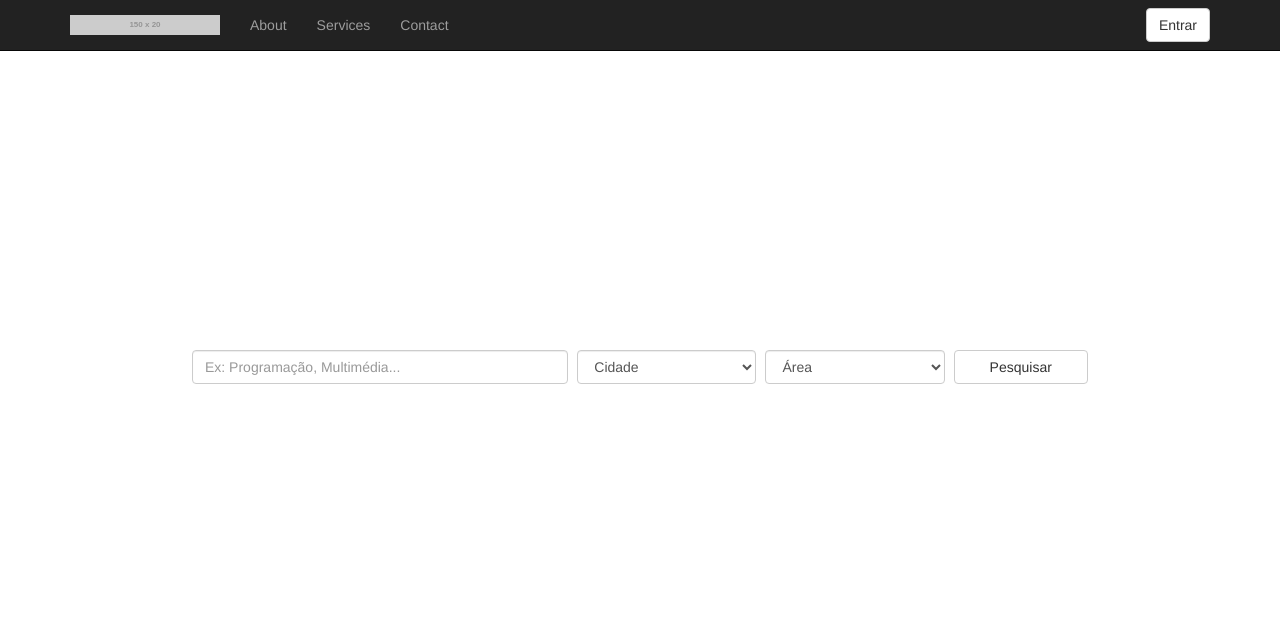
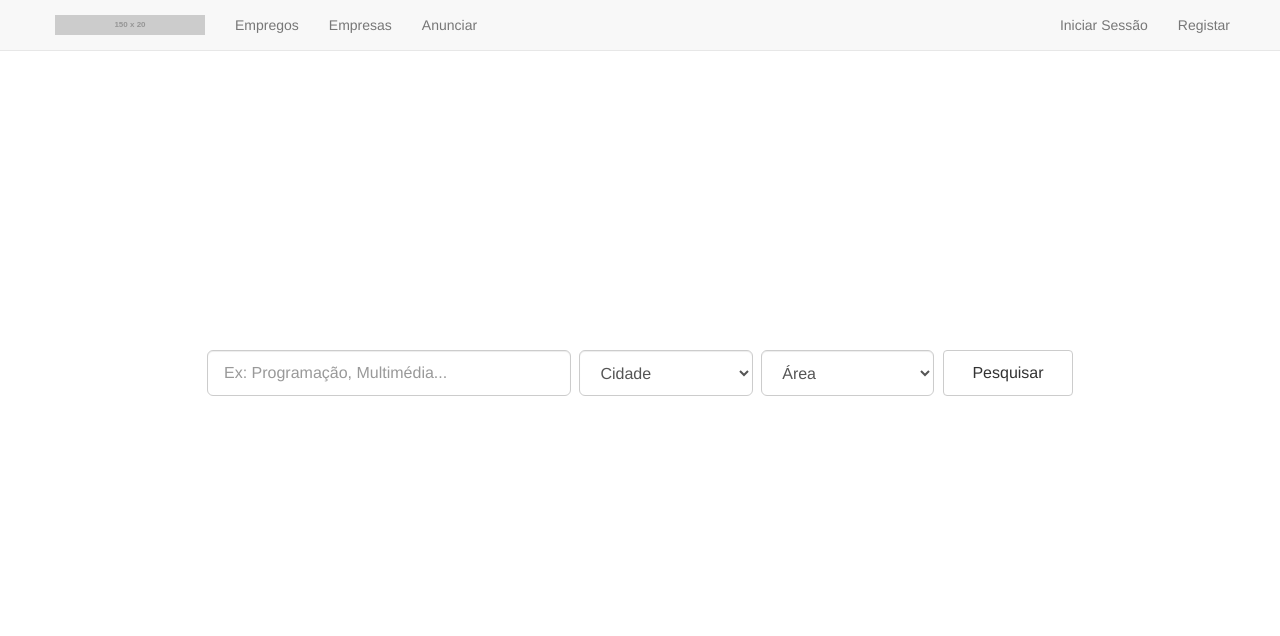
Before and after one commit to Arkacode/Projeto2, a PHP site: page / in a window 1280 px wide. Shown: the top 636 px of the page. Run offline with PHP 8.4, Linux system fonts and the light colour scheme; grey boxes labelled with a size stand in for pictures from a placeholder-image service; some libraries are stand-ins or nearby versions.

Commit message:
fix navbar

```diff
--- a/css/master.css
+++ b/css/master.css
@@ -13,14 +13,23 @@
   position: relative;
   width:42%;
   float:left;
+  font-size: 12pt;
   color:#000;
 }
 .combox{
   width: 20%;
   margin-left: 1%;
   float: left;
+  font-size: 12pt;
 }
 .search{
   margin-left: 1%;
   width: 15%;
+  font-size: 12pt;
 }
+.brand{
+  margin-left: 35px;
+}
+.register-login{
+  margin-right: 35px;
+}
--- a/index.html
+++ b/index.html
@@ -7,56 +7,44 @@
       <link rel="stylesheet" href="./css/master.css" media="screen">
     </head>
     <body>
-      <nav class="navbar navbar-inverse navbar-fixed-top" role="navigation">
-            <div class="container">
-                <!-- Brand and toggle get grouped for better mobile display -->
+        <nav class="navbar navbar-default navbar-fixed-top" role="navigation">
             <div class="navbar-header">
-                    <button type="button" class="navbar-toggle" data-toggle="collapse" data-target="#bs-example-navbar-collapse-1">
-                        <span class="sr-only">Toggle navigation</span>
+              <button type="button" class="navbar-toggle" data-toggle="collapse" data-target=".navbar-collapse">
                 <span class="icon-bar"></span>
                 <span class="icon-bar"></span>
                 <span class="icon-bar"></span>
               </button>
-                    <a class="navbar-brand" href="#">
+              <a class="navbar-brand brand" href="#">
                   <img src="http://placehold.it/150x20&text=Logo" alt="">
               </a>
             </div>
-                <!-- Collect the nav links, forms, and other content for toggling -->
-                <div class="collapse navbar-collapse" id="bs-example-navbar-collapse-1">
-                    <ul class="nav navbar-nav">
-                        <li>
-                            <a href="#">About</a>
-                        </li>
-                        <li>
-                            <a href="#">Services</a>
-                        </li>
-                        <li>
-                            <a href="#">Contact</a>
-                        </li>
+            <div class="navbar-collapse collapse">
+              <ul class="nav navbar-nav navbar-left">
+                  <li><a href="#">Empregos</a></li>
+                  <li><a href="#about">Empresas</a></li>
+                  <li><a href="#about">Anunciar</a></li>
               </ul>
-                    <a href="#" type="button" class="btn btn-default navbar-btn pull-right button-login">
-                      Entrar
-                    </a>
+              <ul class="nav navbar-nav navbar-right register-login">
+                <li><a href="#about">Iniciar Sessão</a></li>
+                <li><a href="#contact">Registar</a></li>
+              </ul>
             </div>
-                <!-- /.navbar-collapse -->
-            </div>
-            <!-- /.container -->
           </nav>
-        <div class="main">
-          <input type="text" class="form-control textbox-search" placeholder="Ex: Programação, Multimédia...">
-          <select class="form-control combox">
+        <div class="main col-md-10">
+          <input type="text" class="form-control textbox-search input-lg" placeholder="Ex: Programação, Multimédia...">
+          <select class="form-control combox input-lg">
             <option disabled selected value>Cidade</option>
             <option value="porto">Porto</option>
             <option value="lisboa">Lisboa</option>
             <option value="algarve">Algarve</option>
           </select>
-          <select class="form-control combox">
+          <select class="form-control combox input-lg">
             <option disabled selected value>Área</option>
             <option value="programação">Programação</option>
             <option value="arquitetura">Arquitetura</option>
             <option value="callcenter">Call Center</option>
           </select>
-          <button type="button" class="btn btn-default search">Pesquisar</button>
+          <button type="button" class="btn btn-default search input-lg">Pesquisar</button>
         </div>
         <footer>
           <nav class="navbar navbar-default navbar-fixed-bottom" role="navigation">
```
Lines whose indentation alone changed are shown as unchanged.
